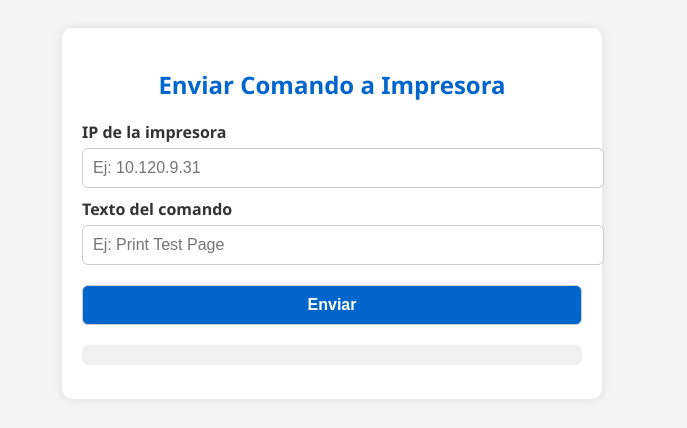
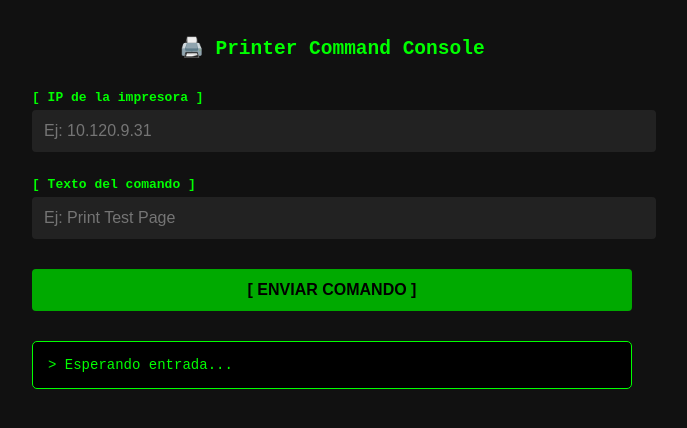
Before and after one commit to Laykax/LuciAPP, a plain HTML site: page index.html in a window 1280 px wide. Shown: the whole page, without its empty margins (308-995 px from the left). Drawn offline with Linux system fonts and the light colour scheme.

Commit message:
Update index.html

```diff
--- a/index.html
+++ b/index.html
@@ -3,80 +3,89 @@
 <head>
   <meta charset="UTF-8" />
   <meta name="viewport" content="width=device-width, initial-scale=1.0" />
-  <title>Enviar a Impresora</title>
+  <title>Console Print Trigger</title>
   <style>
     body {
-      font-family: "Segoe UI", sans-serif;
-      background-color: #f4f4f4;
-      padding: 20px;
-      color: #333;
+      font-family: monospace;
+      background-color: #111;
+      color: #00ff00;
+      margin: 0;
+      padding: 0;
     }
 
     .container {
-      max-width: 500px;
+      max-width: 600px;
       margin: auto;
-      background: #fff;
       padding: 20px;
-      border-radius: 10px;
-      box-shadow: 0 0 10px rgba(0,0,0,0.1);
     }
 
     h2 {
       text-align: center;
-      color: #0066cc;
+      color: #00ff00;
+      margin-bottom: 30px;
     }
 
     label {
+      display: block;
+      margin-top: 15px;
+      margin-bottom: 5px;
       font-weight: bold;
-      margin-top: 10px;
-      display: block;
     }
 
     input, button {
       width: 100%;
-      padding: 10px;
-      margin-top: 5px;
-      border: 1px solid #ccc;
-      border-radius: 6px;
+      padding: 12px;
+      border: none;
+      border-radius: 4px;
       font-size: 16px;
+      background-color: #222;
+      color: #00ff00;
+      margin-bottom: 10px;
+    }
+
+    input:focus, button:focus {
+      outline: 2px solid #00ff00;
     }
 
     button {
-      background-color: #0066cc;
-      color: white;
+      background-color: #00aa00;
+      color: #000;
       font-weight: bold;
       margin-top: 20px;
       cursor: pointer;
+      transition: background 0.3s;
     }
 
     button:hover {
-      background-color: #004999;
+      background-color: #00ff00;
     }
 
     pre {
-      background-color: #f0f0f0;
-      padding: 10px;
-      border-radius: 6px;
+      background-color: #000;
+      padding: 15px;
+      border-radius: 5px;
       margin-top: 20px;
       white-space: pre-wrap;
-      word-wrap: break-word;
+      word-break: break-word;
+      color: #00ff00;
       font-size: 14px;
+      border: 1px solid #00ff00;
     }
   </style>
 </head>
 <body>
   <div class="container">
-    <h2>Enviar Comando a Impresora</h2>
+    <h2>🖨️ Printer Command Console</h2>
 
-    <label for="ip">IP de la impresora</label>
+    <label for="ip">[ IP de la impresora ]</label>
     <input type="text" id="ip" placeholder="Ej: 10.120.9.31" />
 
-    <label for="cmd">Texto del comando</label>
+    <label for="cmd">[ Texto del comando ]</label>
     <input type="text" id="cmd" placeholder="Ej: Print Test Page" />
 
-    <button onclick="sendCommand()">Enviar</button>
+    <button onclick="sendCommand()">[ ENVIAR COMANDO ]</button>
 
-    <pre id="output"></pre>
+    <pre id="output">> Esperando entrada...</pre>
   </div>
 
   <script>
@@ -86,28 +95,31 @@
       const output = document.getElementById("output");
 
       if (!ip || !rawCmd) {
-        output.textContent = "Por favor completa ambos campos.";
+        output.textContent = "> ERROR: Campos vacíos.";
         return;
       }
 
-      // Reemplaza espacios con +
       const cmd = rawCmd.replace(/ /g, '+');
       const url = `http://${ip}/prn_stat.htm?page_p2=${cmd}`;
+
+      output.textContent = `> Enviando a ${ip}...\n> Comando: ${cmd}`;
 
       try {
         const response = await fetch(url, {
           method: "GET",
           headers: {
             "Referer": `http://${ip}/prn_stat.htm`,
-            "User-Agent": "Mozilla/5.0",
+            "User-Agent": "Mozilla/5.0 (Galaxy S24 Ultra) Chrome",
             "Accept": "text/html,application/xhtml+xml"
           }
         });
 
         const text = await response.text();
-        output.textContent = `✅ Código: ${response.status}\n\n${text}`;
+        output.textContent =
+          `> ✅ Código: ${response.status}\n\n` +
+          text;
       } catch (err) {
-        output.textContent = `❌ Error: ${err}`;
+        output.textContent = `> ❌ ERROR: ${err}`;
       }
     }
   </script>
```
